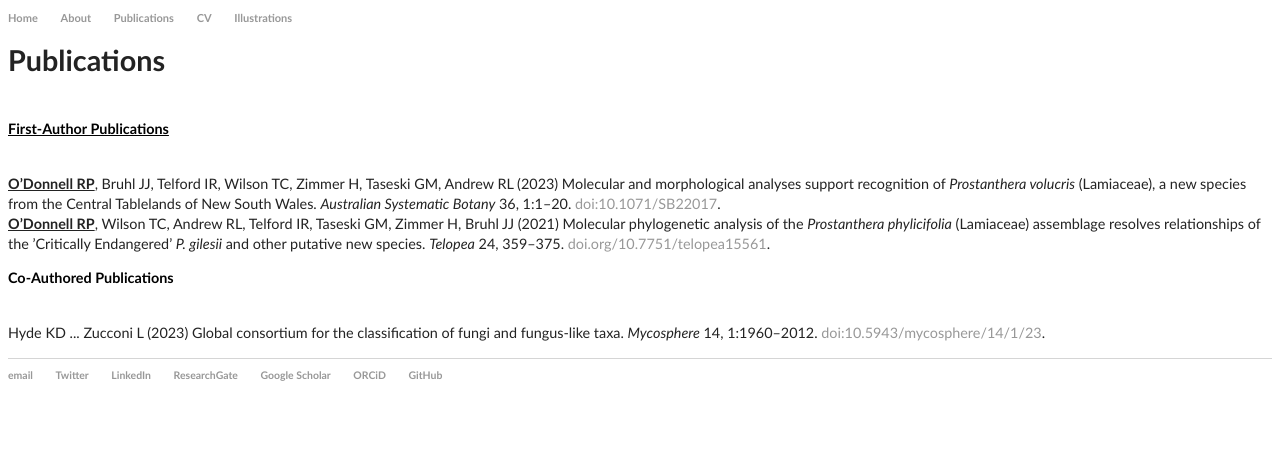
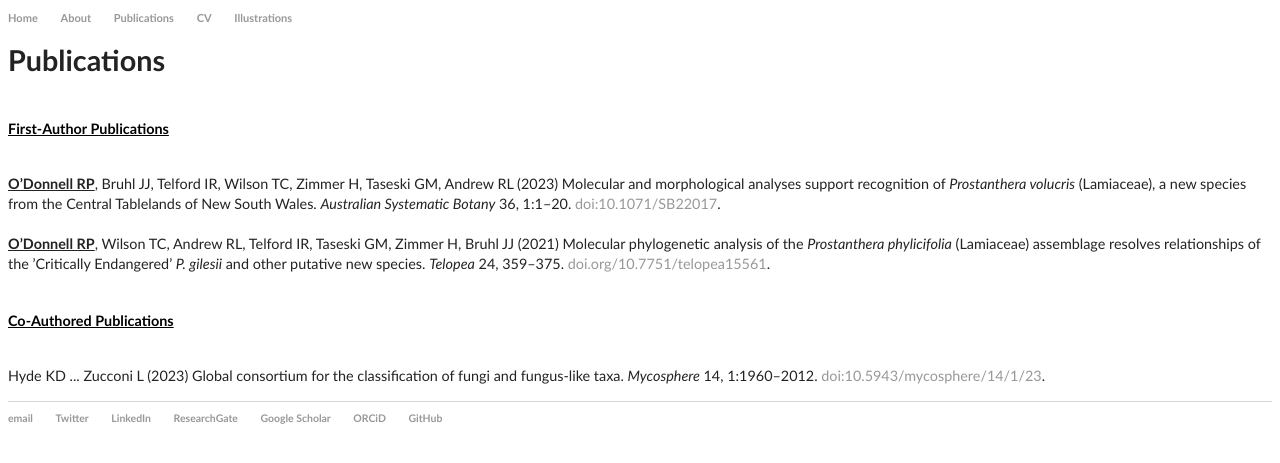
Before and after one commit to rpodonnell/rpodonnell.github.io, a Jekyll site: the page built from publications/index.html, in a window 1280 px wide. Shown: the top 463 px of the page. Built offline with Jekyll 4.4.1, drawn with Linux system fonts in a browser that asks for light colours.

```diff
--- a/publications/index.html
+++ b/publications/index.html
@@ -8,15 +8,17 @@ title: Publications
 	<u><h2>First-Author Publications</h2></u>
 	<br>
 	<p>
-	<u><b>O’Donnell RP</b></u>, Bruhl JJ, Telford IR, Wilson TC, Zimmer H, Taseski GM, Andrew RL (2023) Molecular and morphological analyses support recognition of <i>Prostanthera volucris</i> (Lamiaceae), a new species from the Central Tablelands of New South Wales. <i>Australian Systematic Botany</i> 36, 1:1–20. <a href="https://doi.org/10.1071/SB22017"> doi:10.1071/SB22017</a>.
+	<u><b>O’Donnell RP</b></u>, Bruhl JJ, Telford IR, Wilson TC, Zimmer H, Taseski GM, Andrew RL (2023) Molecular and morphological analyses support recognition of <i>Prostanthera volucris</i> (Lamiaceae), a new species from the Central Tablelands of New South Wales. <i>Australian Systematic Botany</i> 36, 1:1–20. <a href="https://doi.org/10.1071/SB22017"> doi:10.1071/SB22017</a>.<br>
+
 	<br>
-	<u><b>O’Donnell RP</b></u>, Wilson TC, Andrew RL, Telford IR, Taseski GM, Zimmer H, Bruhl JJ (2021) Molecular phylogenetic analysis of the <i>Prostanthera phylicifolia</i> (Lamiaceae) assemblage resolves relationships of the ’Critically Endangered’ <i>P. gilesii</i> and other putative new species. <i>Telopea</i> 24, 359–375. <a href="https://doi.org/10.7751/telopea15561">doi.org/10.7751/telopea15561</a>.
+	<u><b>O’Donnell RP</b></u>, Wilson TC, Andrew RL, Telford IR, Taseski GM, Zimmer H, Bruhl JJ (2021) Molecular phylogenetic analysis of the <i>Prostanthera phylicifolia</i> (Lamiaceae) assemblage resolves relationships of the ’Critically Endangered’ <i>P. gilesii</i> and other putative new species. <i>Telopea</i> 24, 359–375. <a href="https://doi.org/10.7751/telopea15561">doi.org/10.7751/telopea15561</a>.<br></p>
+
 	<br>
 
-	<h2>Co-Authored Publications</h2>
+	<u><h2>Co-Authored Publications</h2></u>
 	<br>
 	<p>
+
 	Hyde KD ... Zucconi L (2023) Global consortium for the classification of fungi and fungus‐like taxa. <i>Mycosphere</i> 14, 1:1960–2012. <a href="https://www.mycosphere.org/pdf/MYCOSPHERE_14_1_23-1.pdf">doi:10.5943/mycosphere/14/1/23</a>.</p>
 
-
 </div><!-- /.blurb -->
```
